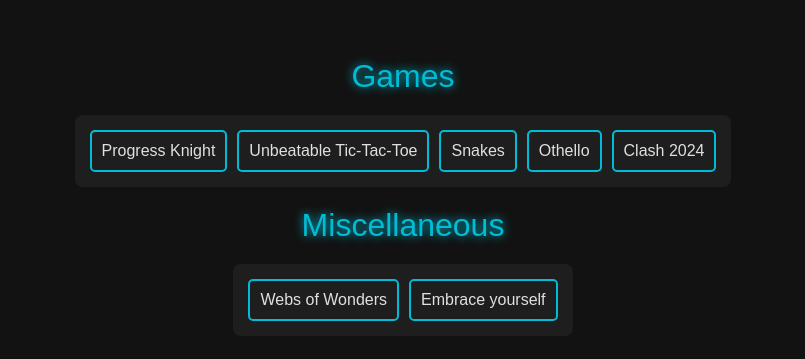
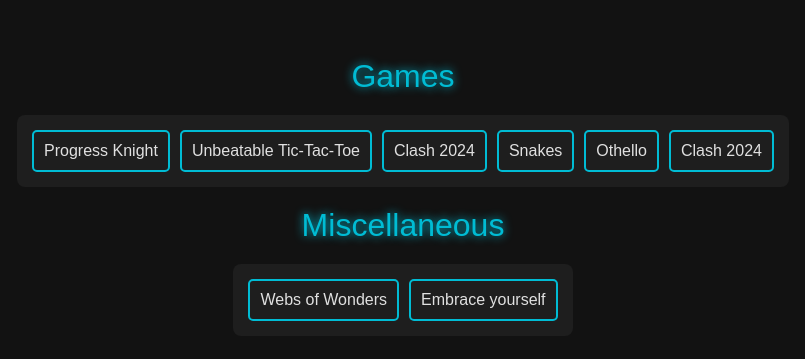
Before and after one commit to TempestAethel/Tempestaethel.github.io, a plain HTML site: page index.html in a window 1280 px wide. Shown: the part 233-592 px from the top of the page, without its empty margins (237-1042 px from the left). Drawn offline with Linux system fonts and the light colour scheme; a web font is replaced by a local one.

Commit message:
Update index.html

```diff
--- a/index.html
+++ b/index.html
@@ -66,9 +66,11 @@
     <div class="link-container">
         <a href="https://tempestaethel.github.io/Progress-knight/">Progress Knight</a>
         <a href="https://tempestaethel.github.io/TicTacToe/">Unbeatable Tic-Tac-Toe</a>
+        <a href="https://tempestaethel.github.io/Minesweeper/">Clash 2024</a>
         <a href="https://tempestaethel.github.io/Snakes/">Snakes</a>
         <a href="https://tempestaethel.github.io/Othello/">Othello</a>
         <a href="https://tempestaethel.github.io/Clash-2024/">Clash 2024</a>
+
     </div>
 
     <div class="section-title">Miscellaneous</div>
```
